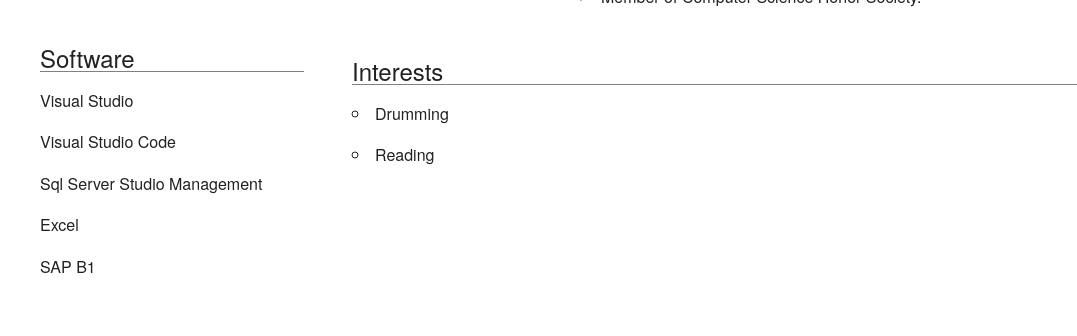
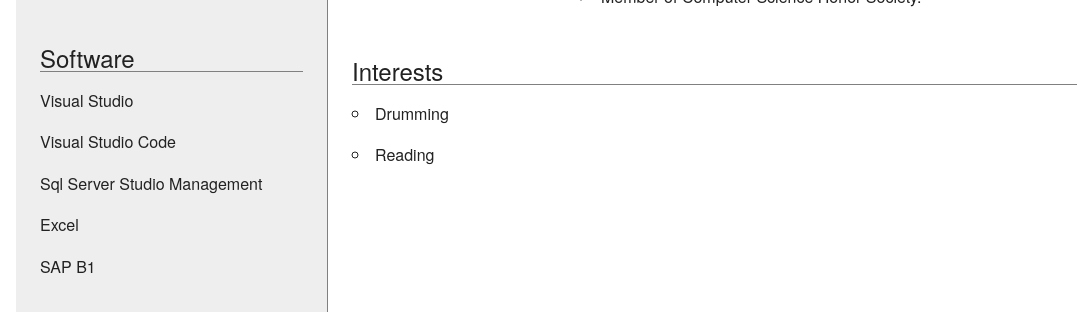
Before and after one commit to MJM91/mjm91.github.io, a plain HTML site: page index.html in a window 1280 px wide. Shown: the part 740-1076 px from the top of the page, without its empty margins (0-1077 px from the left). Drawn offline with Linux system fonts and the light colour scheme.

Commit message:
adjusted style for left column in index.html

```diff
--- a/index.html
+++ b/index.html
@@ -25,6 +25,11 @@
             .no-bullets {
                 list-style-type: none;
             }
+            .left-column {
+                background: #eee;
+                border-right: 1px solid gray;
+                border-radius: 0 1rem 0 0;
+            }
         </style>
     </head>
     <body>
@@ -41,7 +46,7 @@
                 </p>
             </div>
             <main class = 'main row' >
-                <div class='three columns'>
+                <div class='three columns left-column'>
                     <div class="module">
                         <div class="module__header">
                             Personal Info
```
